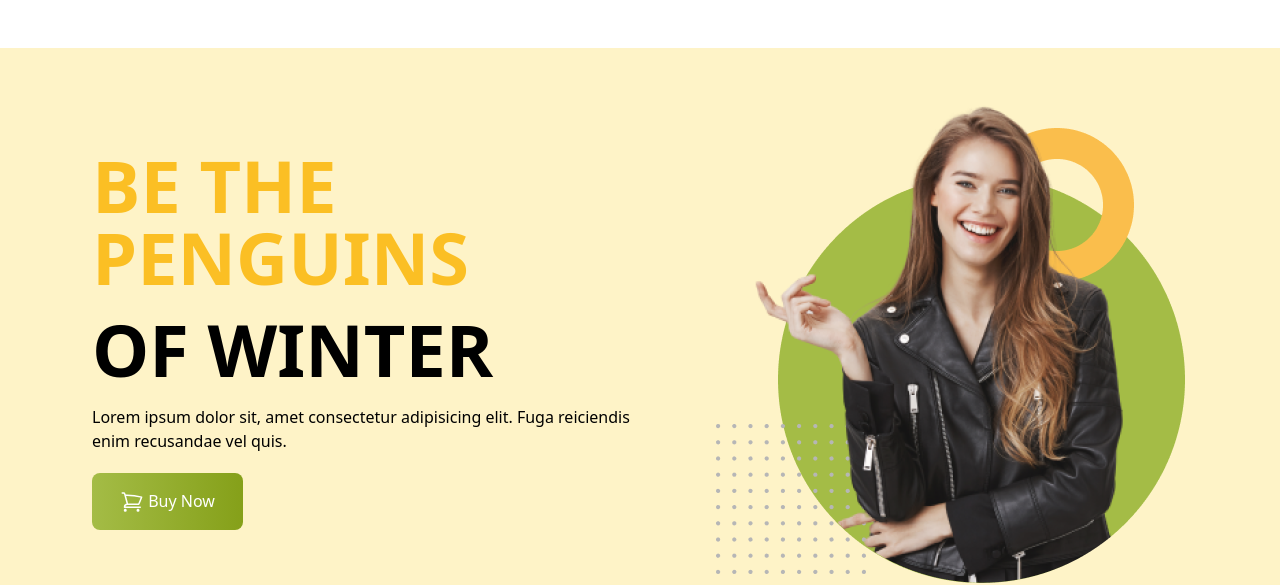
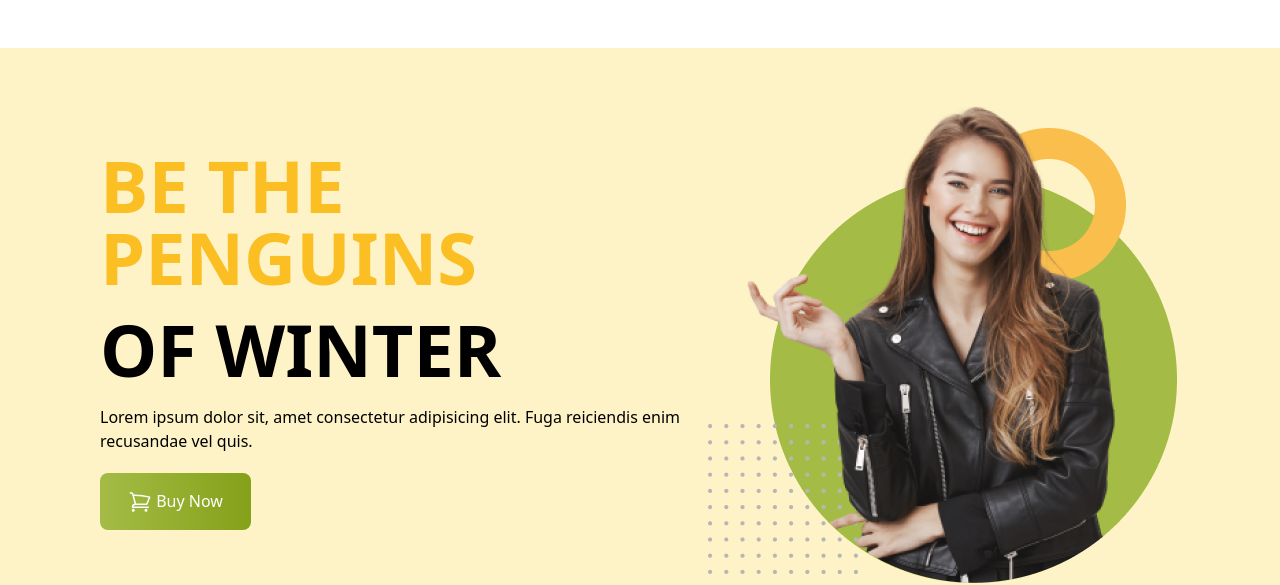
Before and after one commit to asadUllahJubayer/tailwind-fast-project, a plain HTML site: page index.html in a window 1280 px wide. Shown: the top 585 px of the page. Drawn offline with nearby package versions, Linux system fonts and the light colour scheme.

Commit message:
third push

```diff
--- a/index.html
+++ b/index.html
@@ -28,8 +28,8 @@
         <!-- nav section  -->
 
         <!-- banner section  -->
-        <div class="container mx-auto px-4 flex flex-col md:flex-row justify-center items-center mt-12  py-12">
-            <div class="space-y-5 pr-12 md:w-1/2">
+        <div class="container mx-auto px-8 flex flex-col md:flex-row justify-center items-center mt-12  py-12">
+            <div class="space-y-5 md:w-1/2">
                 <h1 class="text-7xl font-semibold uppercase "><span class="text-amber-400">Be the Penguins </span>
                 </h1>
                 <h1 class="text-7xl font-semibold uppercase">of Winter</h1>
@@ -52,7 +52,7 @@
     </header>
     <!-- header end -->
     <!-- main section start -->
-    <main class=" container mx-auto w-4/5 pb-48">
+    <main class=" container mx-auto md:w-4/5 pb-48 p-4">
         <section class="mt-12">
             <h1 class="text-5xl font-semibold uppercase">woman Jacket </h1>
 
```
